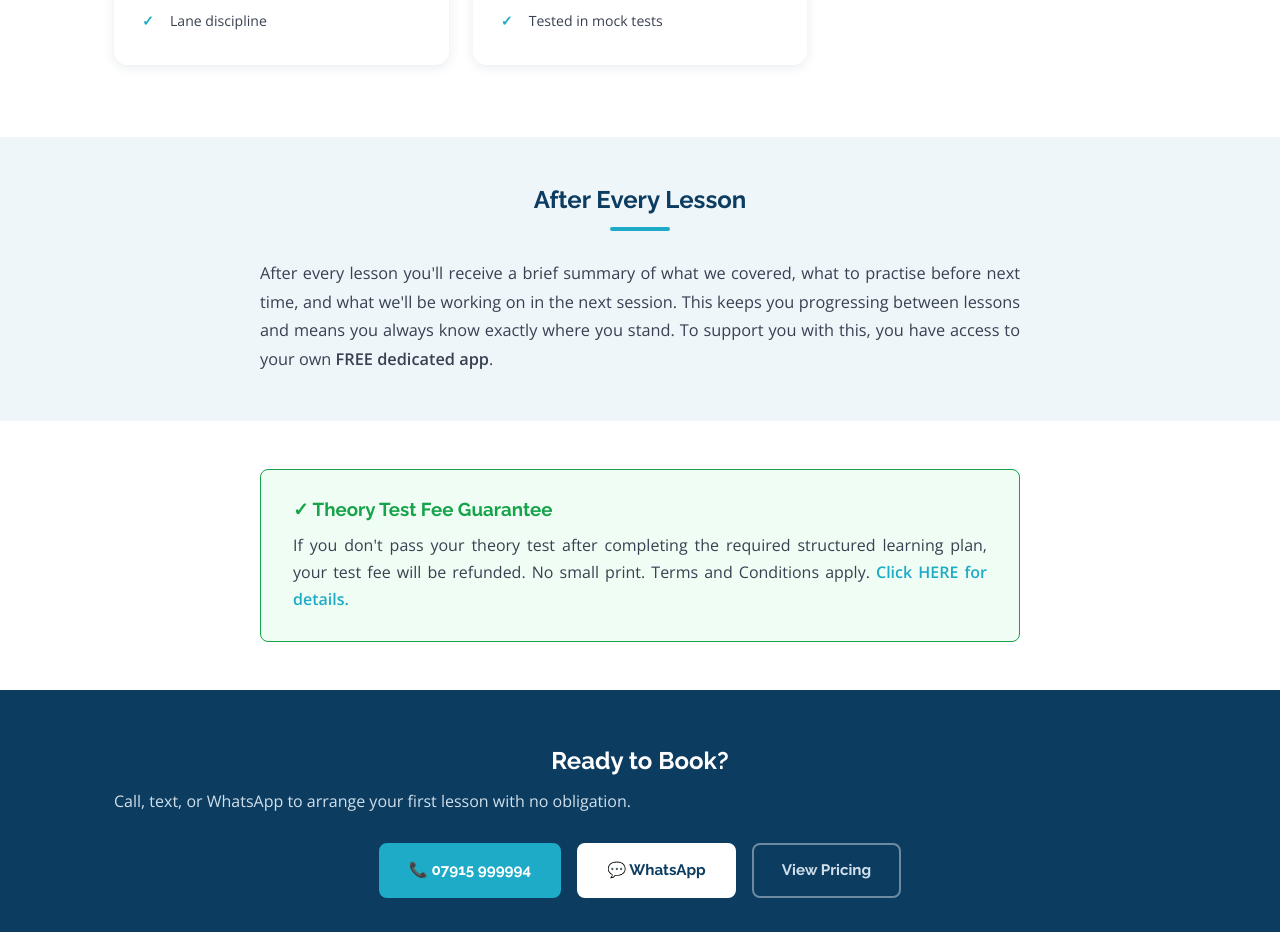
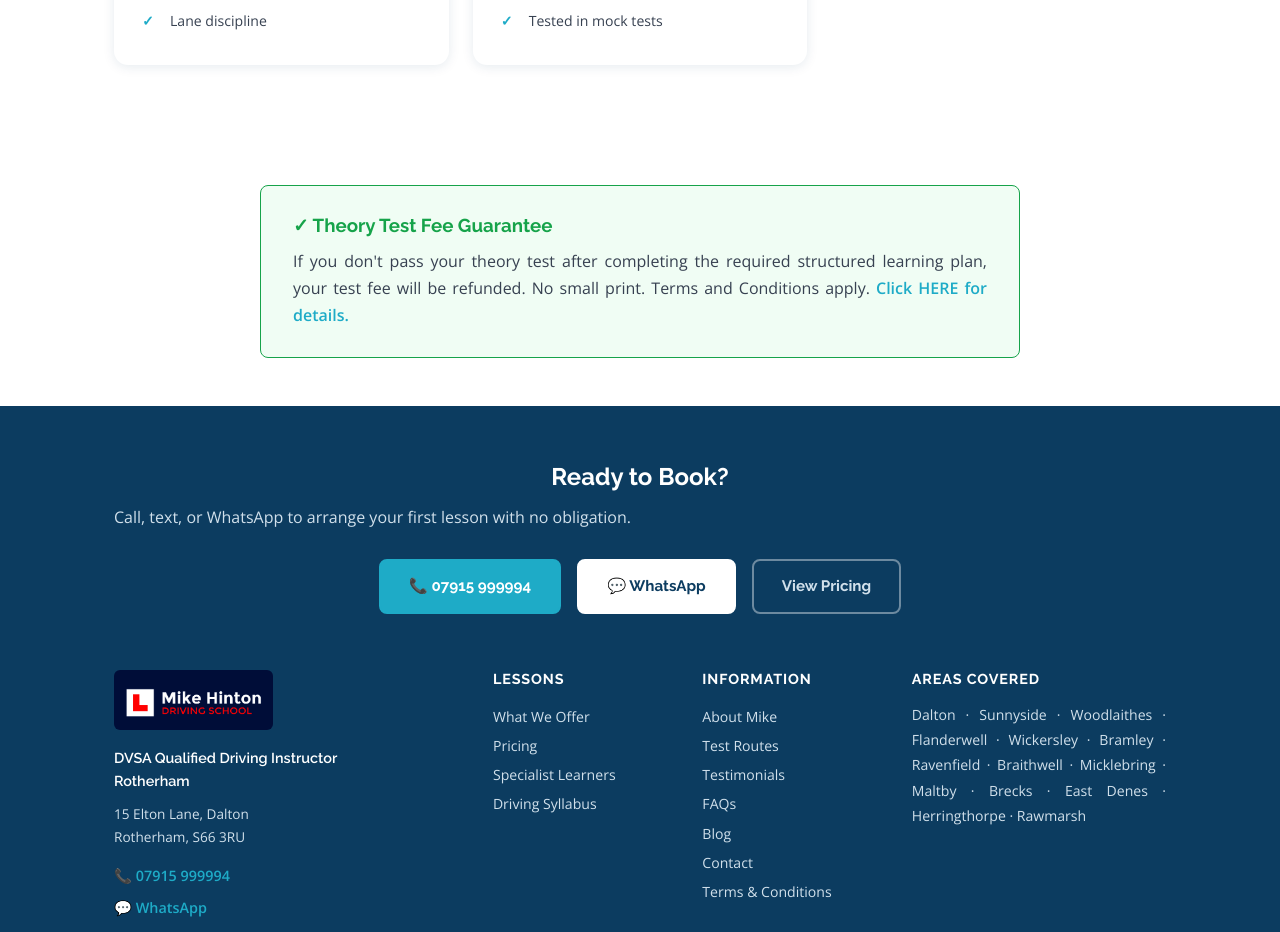
Before and after one commit to mikehinton-wq/mods-website, a React (Vite) app: page /what-we-offer in a window 1280 px wide. Shown: the part 1800-2732 px from the top of the page. Built offline with nearby package versions, Linux system fonts and the light colour scheme.

Commit message:
Update site

```diff
--- a/src/pages/WhatWeOffer.jsx
+++ b/src/pages/WhatWeOffer.jsx
@@ -86,21 +86,6 @@ export default function WhatWeOffer() {
         </div>
       </section>
 
-      {/* After every lesson */}
-      <section className="section-sm" style={{ background: 'var(--pale-blue)' }}>
-        <div className="container">
-          <div style={{ maxWidth: 760, margin: '0 auto', textAlign: 'center' }}>
-            <h2 style={{ marginBottom: 12 }}>After Every Lesson</h2>
-            <div className="divider center" />
-            <p style={{ color: 'var(--grey-700)', lineHeight: 1.75, fontSize: '1.02rem' }}>
-              After every lesson you'll receive a brief summary of what we covered, what to practise
-              before next time, and what we'll be working on in the next session. This keeps you
-              progressing between lessons and means you always know exactly where you stand.
-              To support you with this, you have access to your own <strong>FREE dedicated app</strong>.
-            </p>
-          </div>
-        </div>
-      </section>
 
       {/* Guarantee */}
       <section className="section-sm">
```
